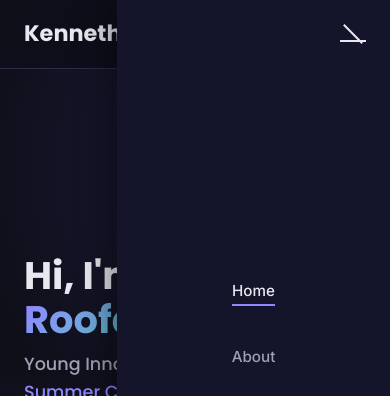
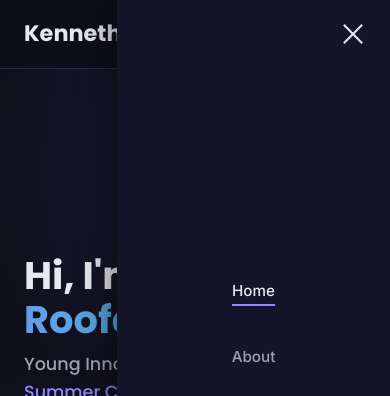
Before and after one commit to Roofan-Jlove/Kenneth._Portfolio, a plain HTML site: page index.html in a window 390 px wide. Both pictures are taken after a click on the button "Toggle menu". Shown: the top 396 px of the page. Drawn offline with Linux system fonts and the light colour scheme.

Commit message:
Revert hero name gradient to simple 90deg purple-to-teal

```diff
--- a/style.css
+++ b/style.css
@@ -166,7 +166,7 @@ img { max-width: 100%; display: block; }
 }
 
 .gradient-text {
-  background: linear-gradient(135deg, #c9b8ff 0%, #8f88ff 35%, #4fd1b8 70%, #22c1c3 100%);
+  background: linear-gradient(90deg, var(--primary-light), var(--accent));
   -webkit-background-clip: text;
   background-clip: text;
   -webkit-text-fill-color: transparent;
@@ -605,4 +605,5 @@ img { max-width: 100%; display: block; }
   .hamburger { display: flex; }
   .hamburger.open span:nth-child(1) { transform: translateY(7px) rotate(45deg); }
   .hamburger.open span:nth-child(2) { opacity: 0; }
-  .hamburger.open span:nth-child(3) { transform: translateY(-7px) rota
+  .hamburger.open span:nth-child(3) { transform: translateY(-7px) rotate(-45deg); }
+}
```
